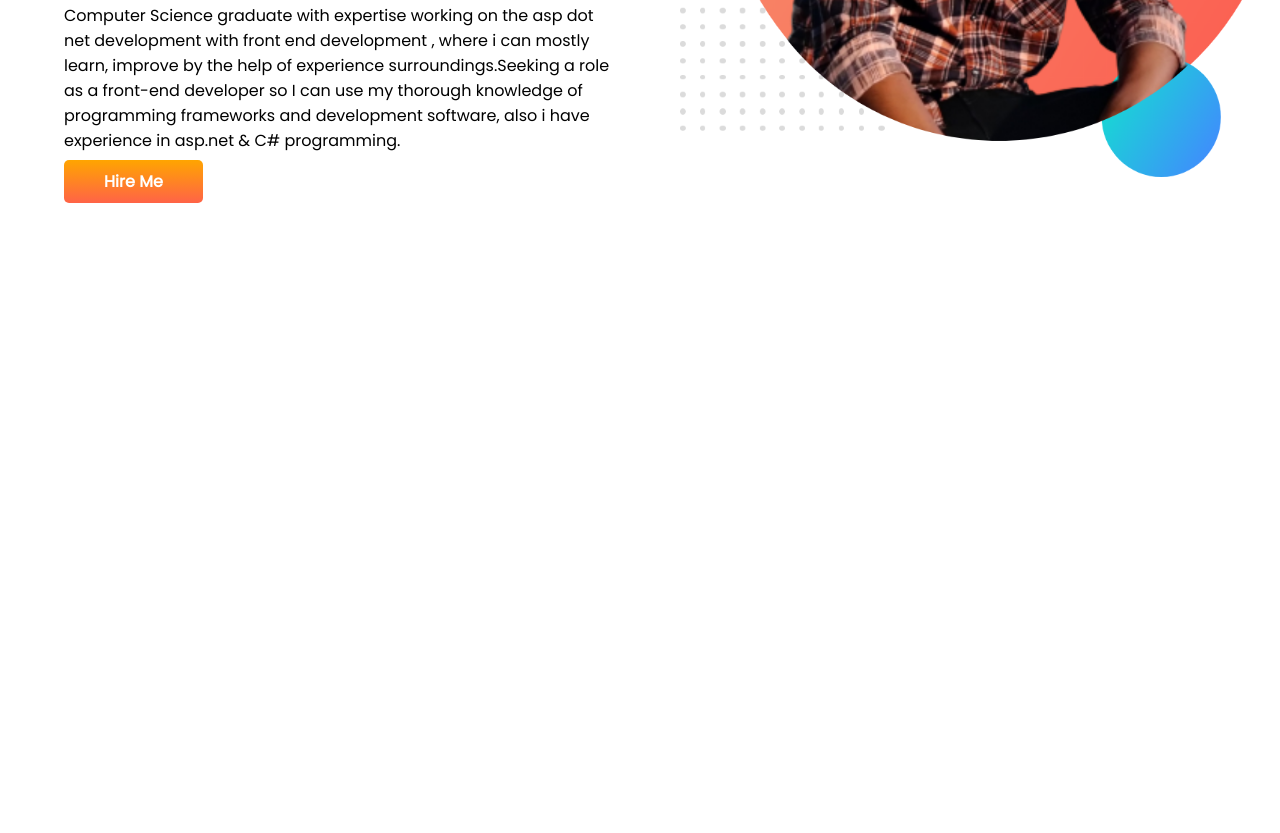
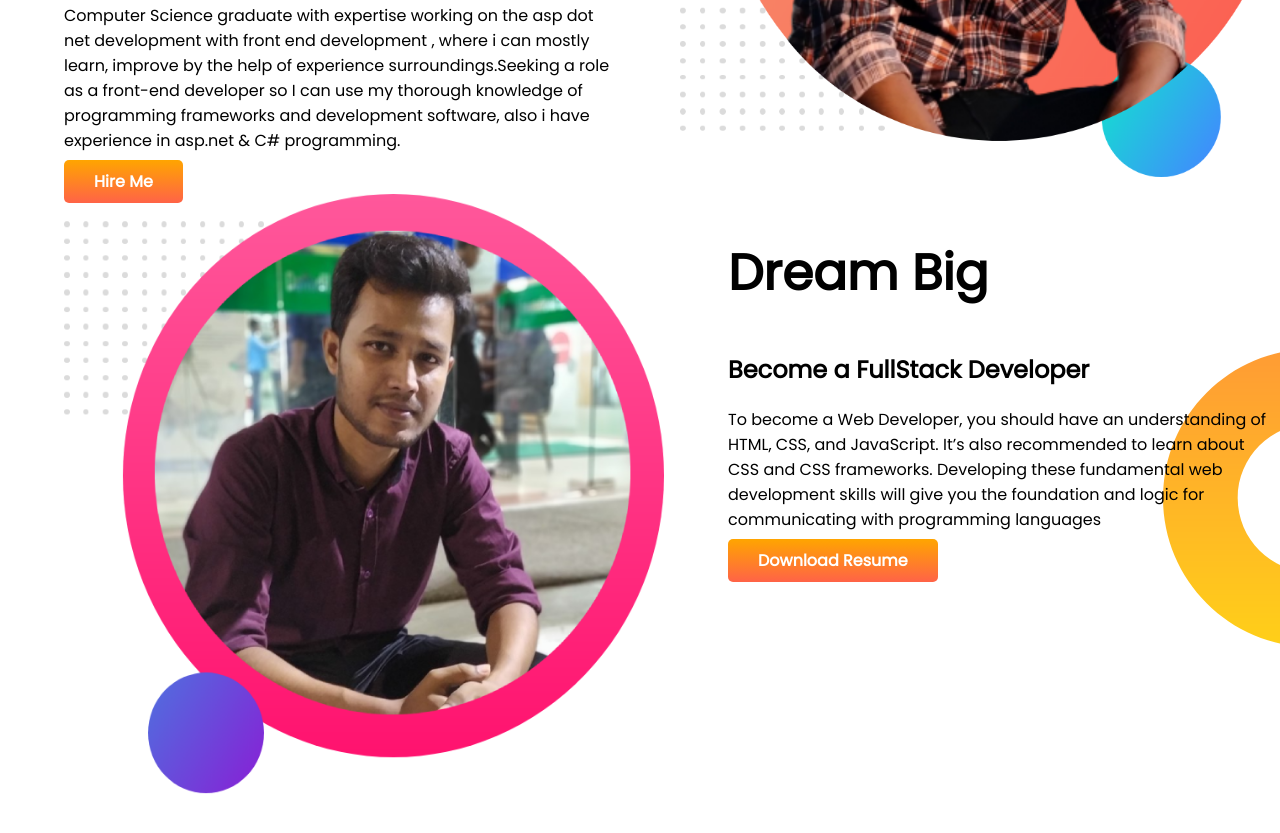
Before and after one commit to Emran321/Sample-Portfolio, a plain HTML site: page index.html in a window 1280 px wide. Shown: the part 423-1256 px from the top of the page. Before the commit the page ends 800 px from the top, so only its background shows below. Drawn offline with Linux system fonts and the light colour scheme; a web font is replaced by a local one.

Commit message:
add-deram-big

```diff
--- a/index.html
+++ b/index.html
@@ -28,7 +28,23 @@
             <a target="_blank" href="https://www.linkedin.com/in/emran-hossain-856348150/" class="link-button">Hire
                 Me</a>
         </div>
+
         <div class="halt-width"> <img src="images/emran-hossain.png" alt=""></div>
+    </section>
+    <section class="dream-big">
+
+        <div class="halt-width">
+            <img src="images/image1.png" alt="">
+        </div>
+
+        <div class="halt-width">
+            <h1>Dream Big</h1>
+            <h2>Become a FullStack Developer</h2>
+            <p>To become a Web Developer, you should have an understanding of HTML, CSS, and JavaScript. It’s also
+                recommended to learn about CSS and CSS frameworks. Developing these fundamental web development skills
+                will give you the foundation and logic for communicating with programming languages</p>
+            <a target="_blank" class="link-button" href="">Download Resume</a>
+        </div>
     </section>
 </body>
 
--- a/style.css
+++ b/style.css
@@ -22,7 +22,7 @@ section{
 .link-button{
     text-decoration: none;
     background-image: linear-gradient(orange,tomato);
-    padding: 10px 40px;
+    padding: 10px 30px;
     color: white;
     font-weight: 700;
     border-radius: 5px;
@@ -31,3 +31,12 @@ section{
     background-image: url(/images/top-banner.png);
     background-repeat: no-repeat;
 }
+.dream-big{
+    display: flex;
+    margin-bottom: 150px;
+}
+.dream-big{
+    background-image: url(/images/dream-bg.png);
+    background-repeat: no-repeat;
+    background-position: right;
+}
```
Also changed, not shown: images/avator.jpg (added), images/image1.png (added), images/my-bg2.png (deleted).
